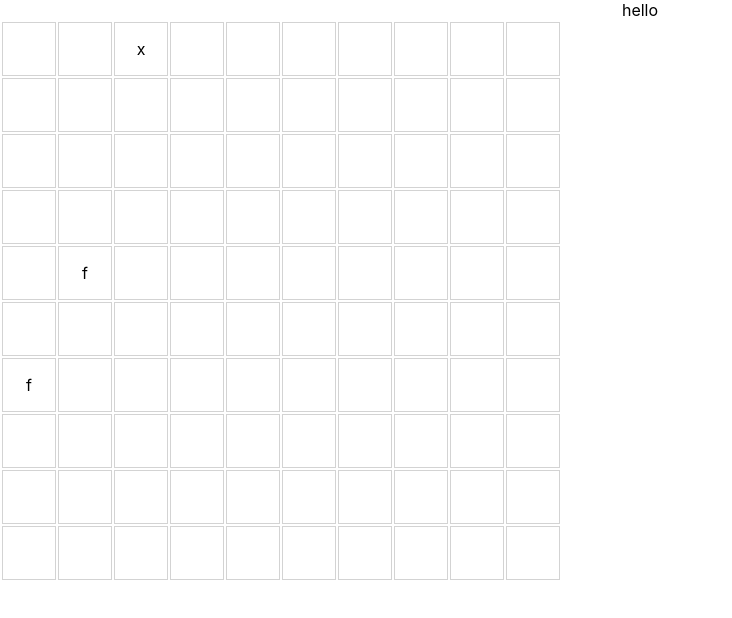
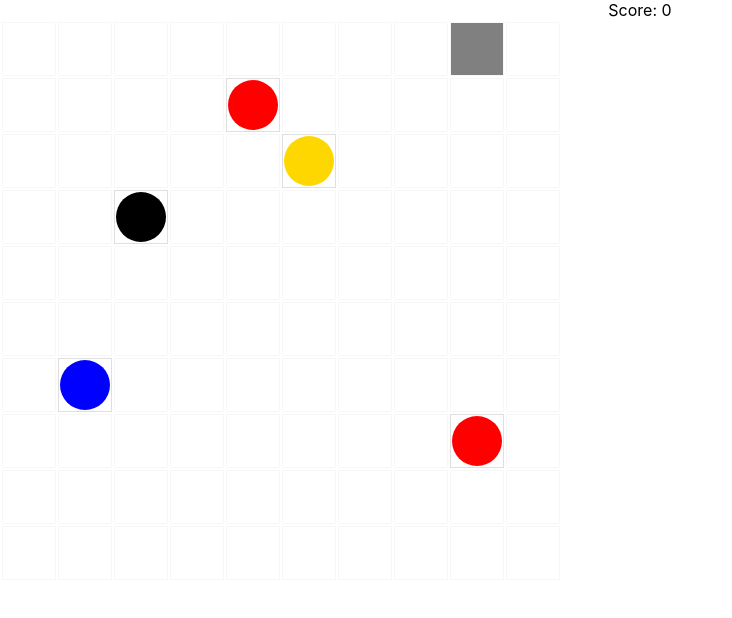
Before and after one commit to elnoor/snake, a React (Create React App) app: page / in a window 1280 px wide. Shown: the top 618 px of the page, without its empty margins (0-732 px from the left). Built offline with nearby package versions, Linux system fonts and the light colour scheme.

Commit message:
eating colored food, display score

```diff
--- a/src/Game.css
+++ b/src/Game.css
@@ -1,5 +1,44 @@
 td {
-  border: 1px solid lightgrey;
+  border: 1px solid #f7f7f7;
   width: 50px;
   height: 50px;
 }
+td > span {
+  width: 100%;
+  height: 100%;
+  display: block;
+}
+td.snake {
+  background: grey;
+}
+td.snake > span {
+    width: 60%;
+    height: 60%;
+    margin-top: 0%;
+    border-radius: 50%;
+    margin-left: 20%;
+}
+td.food {
+  border: 1px solid #dfdfdf;
+}
+td.food > span {
+  border-radius: 50%;
+}
+.red > span {
+  background: red;
+}
+.green > span {
+  background: green;
+}
+.blue > span {
+  background: blue;
+}
+.gold > span {
+  background: gold;
+}
+.black > span {
+  background: black;
+}
+.orange > span {
+  background: orange;
+}
--- a/src/Game.js
+++ b/src/Game.js
@@ -6,13 +6,21 @@ const HEIGHT = 10;
 const SNAKE_SPEED = 400;
 const FOOD_SPAWN_SPEED = 3000;
 const DIRECTION = { right: 39, left: 37, top: 38, bottom: 40 };
+const FOOD_OPTIONS = [
+  { type: "red", score: 1 },
+  { type: "green", score: 2 },
+  { type: "blue", score: 3 },
+  { type: "orange", score: 4 },
+  { type: "gold", score: 10 },
+  { type: "black", score: -5 },
+];
 
 export default function Game() {
   const [grid, setGrid] = useState([]);
-  const [snake, setSnake] = useState([[0, 0]]);
+  const [snake, setSnake] = useState([{ x: 0, y: 0 }]);
   const [direction, setDirection] = useState(DIRECTION.right);
-  const [intervalId, setIntervalId] = useState(null);
-  const [food, setFood] = useState([getRandomCell()]);
+  const [food, setFood] = useState([getRandomFood()]);
+  const [score, setScore] = useState(0);
 
   const moveSnake = useCallback(
     (_direction) => {
@@ -29,14 +37,14 @@ export default function Game() {
 
         // coordinates in which snake is located
         _snake.forEach((s) => {
-          _grid[s[1]][s[0]] = "snake";
+          _grid[s.y][s.x] = `snake ${s.foodType}`;
         });
 
         // coordinates in which food is located
         _food.forEach((f) => {
-          var cell = _grid[f[1]][f[0]];
+          var cell = _grid[f.y][f.x];
           if (cell === null) {
-            _grid[f[1]][f[0]] = "food";
+            _grid[f.y][f.x] = `food ${f.type}`;
           }
         });
 
@@ -44,43 +52,51 @@ export default function Game() {
       }
 
       const _snake = [...snake];
-      const head = _snake[_snake.length - 1];
-      let headX = head[0];
-      let headY = head[1];
-      const maxY = HEIGHT - 1;
-      const maxX = WIDTH - 1;
+      const head = { ..._snake[_snake.length - 1] };
+      const max = { x: WIDTH - 1, y: HEIGHT - 1 };
       switch (_direction) {
         case DIRECTION.right:
-          headX++;
-          headX = headX > maxX ? 0 : headX;
+          head.x++;
+          head.x = head.x > max.x ? 0 : head.x;
           break;
         case DIRECTION.left:
-          headX--;
-          headX = headX < 0 ? maxX : headX;
+          head.x--;
+          head.x = head.x < 0 ? max.x : head.x;
           break;
         case DIRECTION.top:
-          headY--;
-          headY = headY < 0 ? maxY : headY;
+          head.y--;
+          head.y = head.y < 0 ? max.y : head.y;
           break;
         case DIRECTION.bottom:
-          headY++;
-          headY = headY > maxY ? 0 : headY;
+          head.y++;
+          head.y = head.y > max.y ? 0 : head.y;
           break;
         default:
           break;
       }
 
-      _snake.push([headX, headY]); // move (add) head
+      // touched itself
+      if (_snake.some((s) => s.x === head.x && s.y === head.y)) {
+        // if (window.confirm("Game Over")) {
+        //   window.location.reload();
+        // }
+        return;
+      }
+
+      _snake.push(head);
       let removeTail = true;
       let _food = [];
       setFood((prevFood) => {
         // check if snake eats food
         const _prevFood = [...prevFood];
         const foodIndex = _prevFood.findIndex(
-          (f) => f[0] === headX && f[1] === headY
+          (f) => f.x === head.x && f.y === head.y
         );
         if (foodIndex > -1) {
-          _prevFood.splice(foodIndex, 1); // remove food
+          const eatenFood = _prevFood[foodIndex];
+          head.foodType = eatenFood.type; // food type in stomach
+          setScore((prevScore) => prevScore + eatenFood.score);
+          _prevFood.splice(foodIndex, 1); // remove eaten food from board
           removeTail = false;
         }
         _food = _prevFood;
@@ -90,6 +106,7 @@ export default function Game() {
       if (removeTail) {
         _snake.shift();
       }
+      delete(_snake.foodType);
 
       setSnake(_snake);
       makeGrid(_snake, _food);
@@ -97,29 +114,29 @@ export default function Game() {
     [snake]
   );
 
+  // move snake in a direction continiously or with user input (direction)
   useEffect(() => {
+    const interval = setInterval(() => {
+      moveSnake(direction);
+    }, SNAKE_SPEED);
+
     function onDirectionChange(e) {
       const _direction = e.keyCode;
       if (_direction !== direction) {
-        clearInterval(intervalId); // immediately make the turn
+        clearInterval(interval);
         setDirection(_direction);
         moveSnake(_direction);
       }
     }
     document.addEventListener("keydown", onDirectionChange);
-    return () => document.removeEventListener("keydown", onDirectionChange);
-  }, [direction, moveSnake, intervalId]);
 
-  useEffect(() => {
-    const interval = setInterval(() => {
-      moveSnake(direction);
-    }, SNAKE_SPEED);
-    setIntervalId(interval);
     return () => {
+      document.removeEventListener("keydown", onDirectionChange);
       clearInterval(interval);
     };
-  }, [moveSnake, direction]);
+  }, [direction, moveSnake]);
 
+  // generate certain number of food periodically if needed
   useEffect(() => {
     function makeFood() {
       setFood((prevFood) => {
@@ -128,10 +145,10 @@ export default function Game() {
         if (prevFood.length < maxFoodCount) {
           const newFood = [];
           // max number of new food can be generated each time
-          for (let i = 0; i <= maxFoodCount / 6; i++) {
-            const cell = getRandomCell();
+          for (let i = 0; i <= maxFoodCount / 5; i++) {
+            const cell = getRandomFood();
             newFood.push(cell);
-            if ([prevFood].length + newFood.length === maxFoodCount) {
+            if (prevFood.length + newFood.length === maxFoodCount) {
               break;
             }
           }
@@ -149,23 +166,27 @@ export default function Game() {
     };
   }, []);
 
-  function getRandomCell() {
-    let x = Math.round(Math.random() * WIDTH);
-    let y = Math.round(Math.random() * HEIGHT);
-    x = x < 0 ? 0 : x >= WIDTH ? WIDTH - 1 : x;
-    y = y < 0 ? 0 : y >= HEIGHT ? HEIGHT - 1 : y;
-    return [x, y];
+  function getRandomFood() {
+    let x = Math.floor(Math.random() * WIDTH);
+    // x = x < 0 ? 0 : x >= WIDTH ? WIDTH - 1 : x;
+
+    let y = Math.floor(Math.random() * HEIGHT);
+    // y = y < 0 ? 0 : y >= HEIGHT ? HEIGHT - 1 : y;
+
+    const foodOption =
+      FOOD_OPTIONS[Math.floor(Math.random() * FOOD_OPTIONS.length)];
+    return { x, y, ...foodOption };
   }
 
-  return <Board grid={grid} />;
+  return <Board grid={grid} score={score} />;
 }
 
-// Use memo, so that render will happen once per grid change (props.grid)
+// Use memo, so that render will happen once per props change
 const Board = React.memo((props) => {
   function render() {
     return (
       <div className="board">
-        hello
+        Score: {props.score}
         <table>
           <tbody>
             {props.grid.map((row, rowIndex) => {
@@ -173,12 +194,8 @@ const Board = React.memo((props) => {
                 <tr key={rowIndex}>
                   {row.map((column, colIndex) => {
                     return (
-                      <td key={colIndex}>
-                        {column === "snake"
-                          ? "x"
-                          : column === "food"
-                          ? "f"
-                          : ""}
+                      <td key={colIndex} className={column}>
+                        <span />
                       </td>
                     );
                   })}
```
